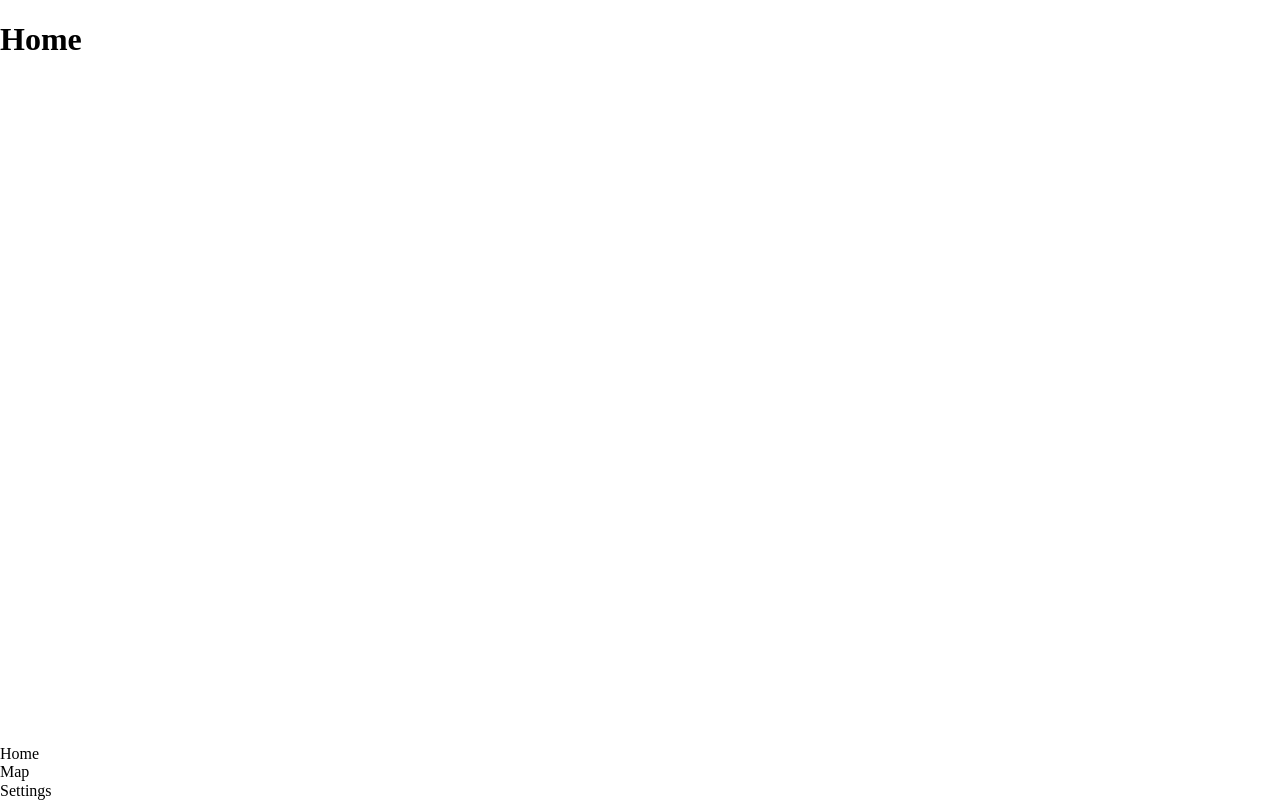
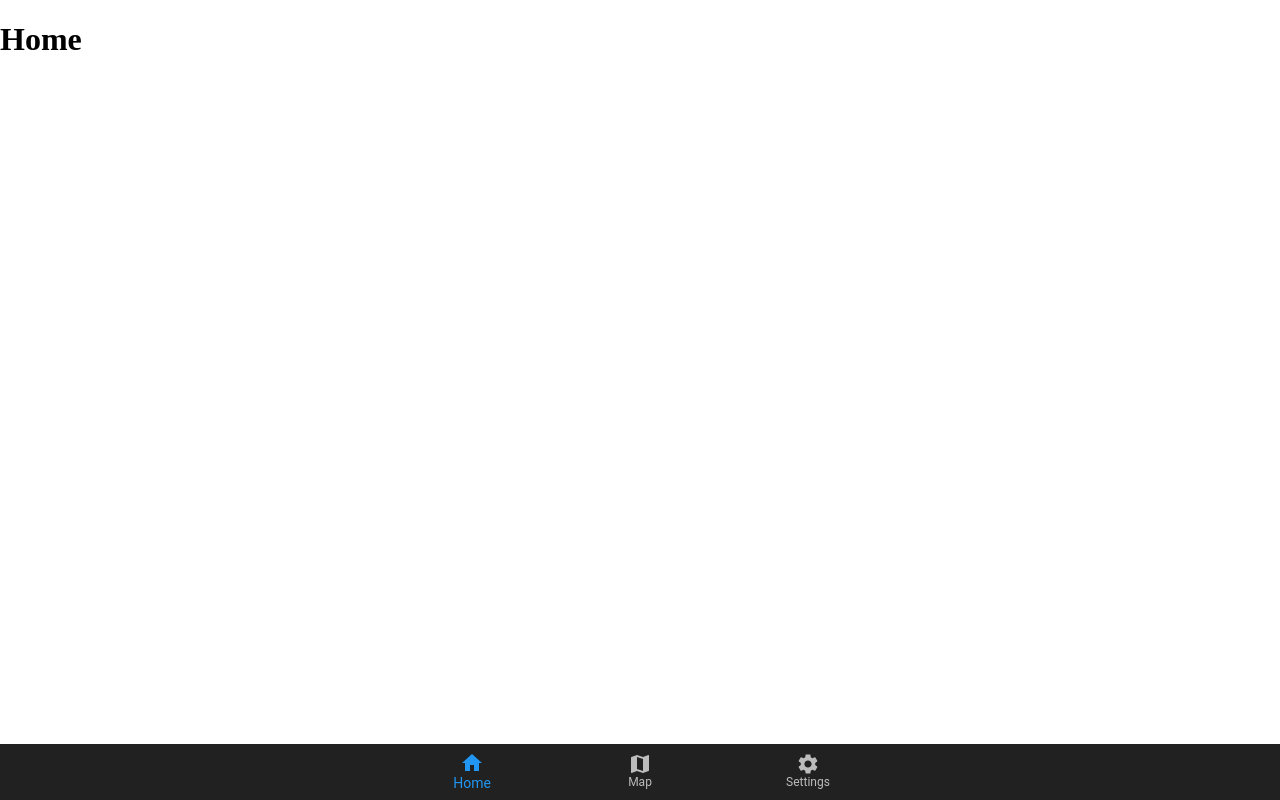
Before and after one commit to damianborowy/Smogify, a React (Create React App) app: page /#/ in a window 1280 px wide. Built offline with nearby package versions, Linux system fonts and the light colour scheme.

Commit message:
Implemented BottomNavBar and dark theme

```diff
--- a/package.json
+++ b/package.json
@@ -9,12 +9,14 @@
     "@testing-library/react": "^9.3.2",
     "@testing-library/user-event": "^7.1.2",
     "@types/jest": "^24.0.0",
+    "@types/lodash": "^4.14.157",
     "@types/node": "^12.0.0",
     "@types/react": "^16.9.0",
     "@types/react-dom": "^16.9.0",
     "@types/react-redux": "^7.1.9",
     "@types/react-router-dom": "^5.1.5",
     "@types/redux": "^3.6.0",
+    "lodash": "^4.17.19",
     "node-sass": "^4.14.1",
     "react": "^16.13.1",
     "react-dom": "^16.13.1",
--- a/src/components/App.tsx
+++ b/src/components/App.tsx
@@ -1,19 +1,38 @@
 import React from "react";
 import styles from "./App.module.scss";
-import { Provider } from "react-redux";
-import { rootReducer } from "../store/";
-import { createStore } from "redux";
 import { HashRouter, Route } from "react-router-dom";
 import BottomNavBar from "./BottomNavBar";
 import HomePage from "../pages/HomePage";
 import MapPage from "../pages/MapPage";
 import SettingsPage from "../pages/SettingsPage";
+import { useSelector } from "react-redux";
+import { RootState } from "../store";
+import { ThemeProvider, createMuiTheme } from "@material-ui/core";
+import { blue } from "@material-ui/core/colors";
 
-const store = createStore(rootReducer);
+const darkTheme = createMuiTheme({
+    palette: {
+        primary: blue,
+        background: {
+            paper: "#212121",
+        },
+        type: "dark",
+    },
+});
+
+const lightTheme = createMuiTheme({
+    palette: {
+        primary: blue,
+        type: "light",
+    },
+});
 
 const App = () => {
+    const settings = useSelector((state: RootState) => state.settings),
+        theme = settings.darkTheme ? darkTheme : lightTheme;
+
     return (
-        <Provider store={store}>
+        <ThemeProvider theme={theme}>
             <div className={styles.wrapper}>
                 <div className={styles.page}>
                     <HashRouter>
@@ -24,7 +43,7 @@ const App = () => {
                 </div>
                 <BottomNavBar />
             </div>
-        </Provider>
+        </ThemeProvider>
     );
 };
 
--- a/src/components/BottomNavBar/index.tsx
+++ b/src/components/BottomNavBar/index.tsx
@@ -1,36 +1,60 @@
-import React, { useEffect, useState } from "react";
+import React, { useEffect, useState, ChangeEvent } from "react";
 import styles from "./style.module.scss";
+import { BottomNavigation, BottomNavigationAction } from "@material-ui/core";
+import { Home, Map, Settings } from "@material-ui/icons";
 
-const tabs = ["Home", "Map", "Settings"];
+const pages = ["Home", "Map", "Settings"];
 
 const BottomNavBar = () => {
-    const [currentPage, setCurrentPage] = useState<string>("/");
+    const [currentPage, setCurrentPage] = useState<string>("Home");
 
     useEffect(() => {
         const prevUrl = window.location.href.split("/");
         prevUrl.splice(prevUrl.length - 1, 1);
 
-        const newUrl = `${prevUrl.join("/")}${currentPage}`;
+        const newUrl = `${prevUrl.join("/")}${parseTabName(currentPage)}`;
         window.location.href = newUrl;
     }, [currentPage]);
 
-    const handlePageChange = (tab: string) => setCurrentPage(parseTabName(tab));
+    const parseTabName = (page: string) => {
+        if (page === "Home") return "/";
+        else {
+            return `/${page.toLowerCase()}`;
+        }
+    };
 
-    const parseTabName = (tab: string) => {
-        if (tab === "Home") return "/";
-        else {
-            return `/${tab.toLowerCase()}`;
+    const handleChange = (event: ChangeEvent<{}>, value: string) =>
+        setCurrentPage(value);
+
+    const selectIcon = (page: string): JSX.Element => {
+        switch (page) {
+            case "Home":
+                return <Home />;
+            case "Map":
+                return <Map />;
+            case "Settings":
+                return <Settings />;
+            default:
+                return <></>;
         }
     };
 
     return (
-        <div>
-            {tabs.map((tab) => (
-                <div key={tab} onClick={() => handlePageChange(tab)}>
-                    {tab}
-                </div>
+        <BottomNavigation
+            className={styles.navbar}
+            value={currentPage}
+            onChange={handleChange}
+            showLabels
+        >
+            {pages.map((page) => (
+                <BottomNavigationAction
+                    label={page}
+                    value={page}
+                    key={page}
+                    icon={selectIcon(page)}
+                />
             ))}
-        </div>
+        </BottomNavigation>
     );
 };
 
--- a/src/index.tsx
+++ b/src/index.tsx
@@ -1,16 +1,39 @@
-import React from 'react';
-import ReactDOM from 'react-dom';
-import App from './components/App';
-import * as serviceWorker from './serviceWorker';
+import React from "react";
+import ReactDOM from "react-dom";
+import App from "./components/App";
+import * as serviceWorker from "./serviceWorker";
+import { Provider } from "react-redux";
+import { createStore, compose } from "redux";
+import { rootReducer } from "./store/";
+import { throttle } from "lodash";
+import { saveState, loadState } from "./utils/localStorage";
+
+declare global {
+    interface Window {
+        __REDUX_DEVTOOLS_EXTENSION_COMPOSE__?: typeof compose;
+    }
+}
+
+const persistedState = loadState();
+const composeEnhancers = window.__REDUX_DEVTOOLS_EXTENSION_COMPOSE__ || compose;
+
+const store = createStore(rootReducer, persistedState, composeEnhancers());
+
+store.subscribe(
+    throttle(() => {
+        saveState({
+            settings: store.getState().settings,
+        });
+    }, 1000)
+);
 
 ReactDOM.render(
-  <React.StrictMode>
-    <App />
-  </React.StrictMode>,
-  document.getElementById('root')
+    <React.StrictMode>
+        <Provider store={store}>
+            <App />
+        </Provider>
+    </React.StrictMode>,
+    document.getElementById("root")
 );
 
-// If you want your app to work offline and load faster, you can change
-// unregister() to register() below. Note this comes with some pitfalls.
-// Learn more about service workers: https://bit.ly/CRA-PWA
 serviceWorker.unregister();
--- a/src/pages/SettingsPage/index.tsx
+++ b/src/pages/SettingsPage/index.tsx
@@ -1,7 +1,29 @@
 import React from "react";
+import { useDispatch, useSelector } from "react-redux";
+import { RootState } from "../../store";
+import { Button } from "@material-ui/core";
+import { toggleTheme } from "../../store/settings/actions";
 
 const SettingsPage = () => {
-    return <h1>Settings</h1>;
+    const settings = useSelector((state: RootState) => state.settings),
+        dispatch = useDispatch();
+
+    return (
+        <div>
+            <h1>Settings</h1>
+            <div>
+                <div>{settings.darkTheme ? "Dark theme" : "Light theme"}</div>
+                <div>
+                    <Button
+                        color="primary"
+                        onClick={() => dispatch(toggleTheme())}
+                    >
+                        Toggle mode
+                    </Button>
+                </div>
+            </div>
+        </div>
+    );
 };
 
 export default SettingsPage;
--- a/src/store/index.ts
+++ b/src/store/index.ts
@@ -1,6 +1,8 @@
-import { fooReducer } from "./foo/reducers";
+import { settingsReducer } from "./settings/reducers";
 import { combineReducers } from "redux";
 
-export const rootReducer = combineReducers({ foo: fooReducer });
+export const rootReducer = combineReducers({
+    settings: settingsReducer,
+});
 
 export type RootState = ReturnType<typeof rootReducer>;
--- /dev/null
+++ b/src/store/settings/actions.ts
@@ -0,0 +1,8 @@
+import { TOGGLE_THEME, SettingsActionTypes } from "./types";
+
+export function toggleTheme(): SettingsActionTypes {
+    return {
+        type: TOGGLE_THEME,
+        payload: "",
+    };
+}
--- /dev/null
+++ b/src/store/settings/reducers.ts
@@ -0,0 +1,20 @@
+import { SettingsState, SettingsActionTypes, TOGGLE_THEME } from "./types";
+
+const initialState: SettingsState = {
+    darkTheme: true,
+};
+
+export function settingsReducer(
+    state = initialState,
+    action: SettingsActionTypes
+): SettingsState {
+    switch (action.type) {
+        case TOGGLE_THEME:
+            return {
+                ...state,
+                darkTheme: !state.darkTheme,
+            };
+        default:
+            return state;
+    }
+}
--- /dev/null
+++ b/src/store/settings/types.ts
@@ -0,0 +1,12 @@
+export const TOGGLE_THEME = "TOGGLE_THEME";
+
+export interface SettingsState {
+    darkTheme: boolean;
+}
+
+interface ToggleTheme {
+    type: typeof TOGGLE_THEME;
+    payload: any;
+}
+
+export type SettingsActionTypes = ToggleTheme;
--- /dev/null
+++ b/src/utils/localStorage.ts
@@ -0,0 +1,20 @@
+import { RootState } from "../store";
+
+export const loadState = (): RootState | undefined => {
+    try {
+        const serializedState = localStorage.getItem("state");
+        if (serializedState === null) return undefined;
+        return JSON.parse(serializedState);
+    } catch (err) {
+        return undefined;
+    }
+};
+
+export const saveState = (state: RootState) => {
+    try {
+        const serializedState = JSON.stringify(state);
+        localStorage.setItem("state", serializedState);
+    } catch {
+        // ignore write errors
+    }
+};
```
Also changed, not shown: src/components/Test.tsx (deleted, +0 -18 lines), 1 other file (tests, documents, lock files or other folders).
